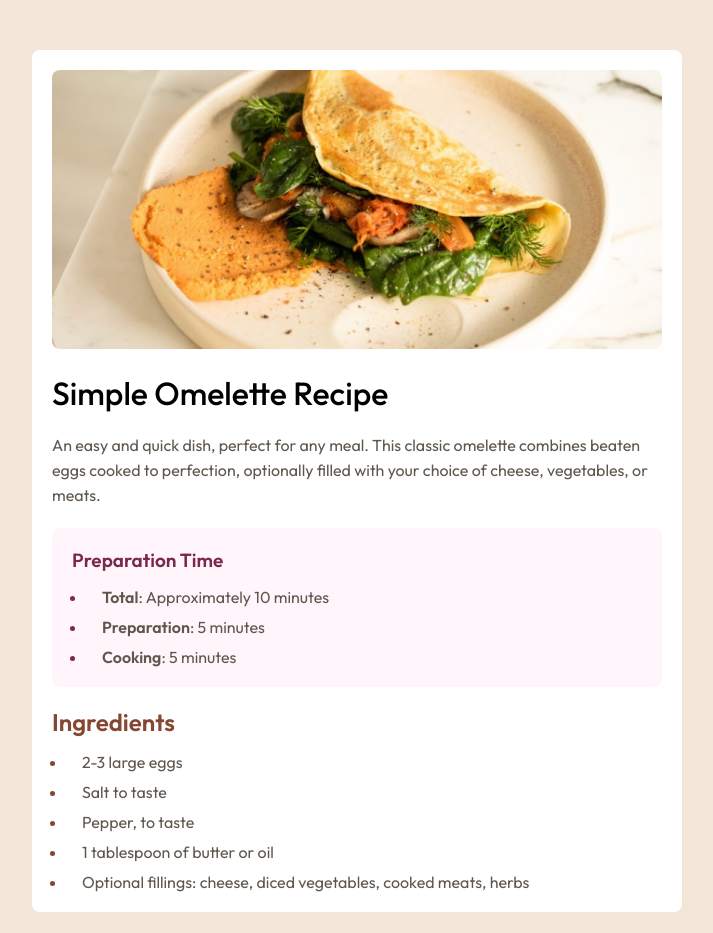
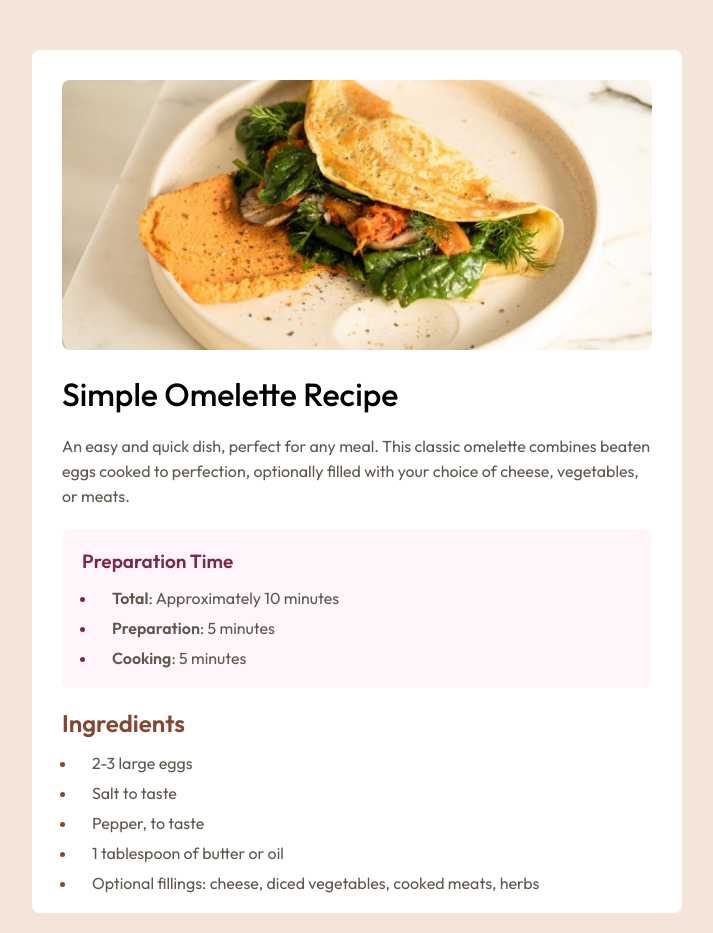
Before and after one commit to mateuszbizon/recipe_page, a website: page index.html in a window 1280 px wide. Shown: the whole page, without its empty margins (283-996 px from the left). Before the commit the page ends 912 px from the top, so only its background shows below. Drawn offline with Linux system fonts and the light colour scheme.

Commit message:
changed recipe box padding and margin bottom

```diff
--- a/src/sass/components/_recipe.scss
+++ b/src/sass/components/_recipe.scss
@@ -27,7 +27,7 @@
 		display: flex;
 		flex-direction: column;
 		gap: 20px;
-		padding: 0 20px;
+		padding: 0 30px;
 	}
 
 	&__title {
@@ -83,10 +83,10 @@
 
 @media (min-width: 576px) {
 	.recipe {
-		margin: 50px auto 0;
+		margin: 50px auto 20px;
 
 		&__img-box {
-			padding: 20px 20px 0 20px;
+			padding: 30px 30px 0 30px;
 		}
 	}
 }
```
Also changed, not shown: dist/css/main.min.css.
